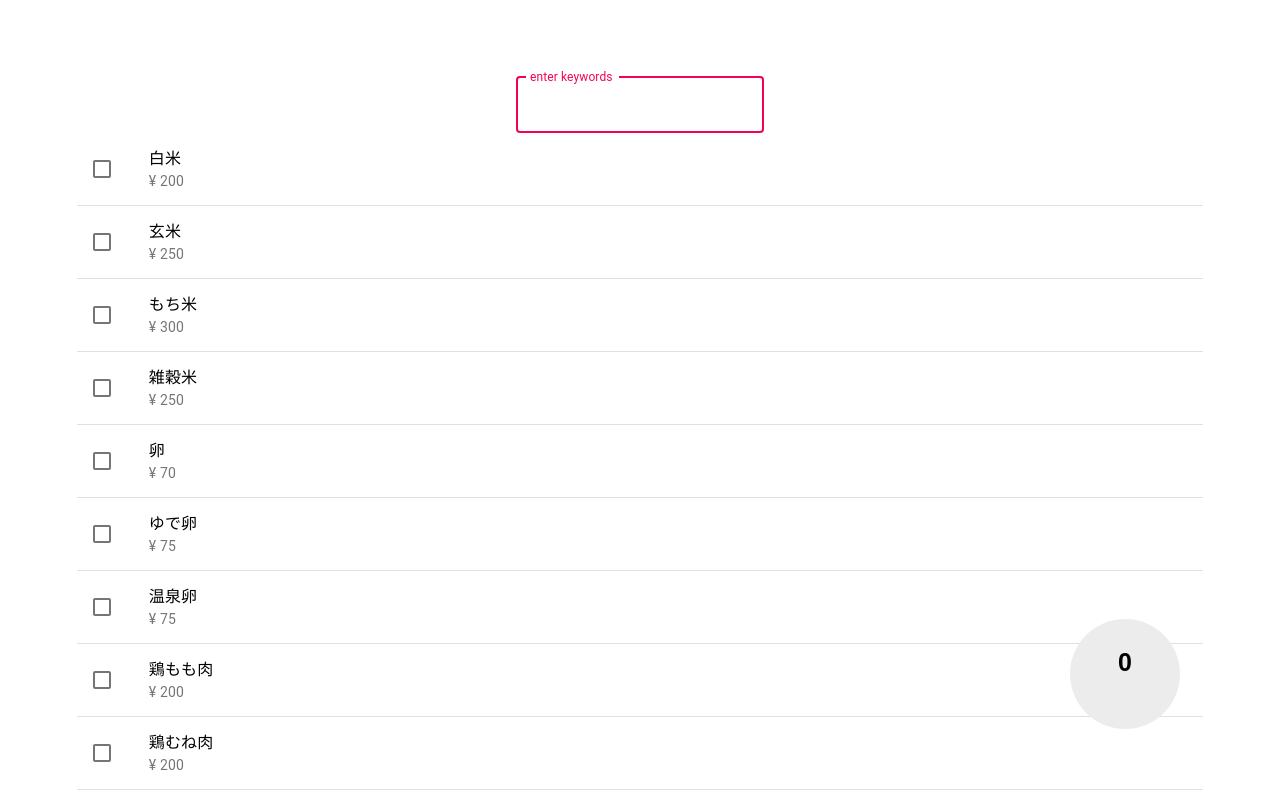
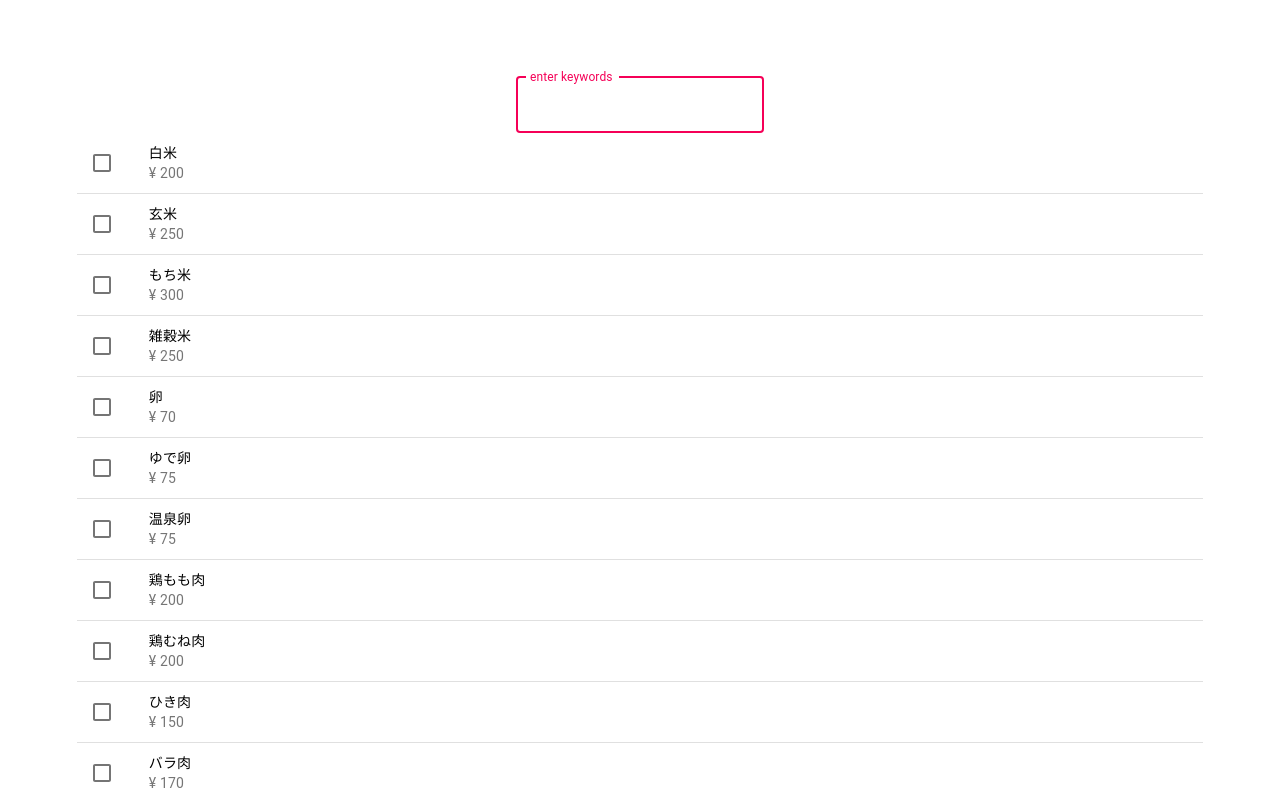
Before and after one commit to tamaokishie/foodexpenses, a React (Create React App) app: page /search in a window 1280 px wide. Both pictures are taken after a click on the element 640 px from the left and 104 px from the top of the page. Shown: the top 800 px of the page. Built offline with nearby package versions, Linux system fonts and the light colour scheme.

Commit message:
count削除

```diff
--- a/src/App.css
+++ b/src/App.css
@@ -17,14 +17,3 @@ header{
     text-align: center;
     margin: 6%;
 }
-h2{
-    position: fixed;
-    bottom: 50px;
-    right: 100px;
-    background: #ececec;
-    height: 110px;
-    width: 110px;
-    border-radius: 50%;
-    -moz-border-radius: 50%;
-    -webkit-border-radius: 50%;
-}
--- a/src/components/parts/AllFood.tsx
+++ /dev/null
@@ -1,26 +0,0 @@
-// カードを選んで登録したら食材が追加される
-
-// import Button from '@material-ui/core/Button';
-
-// export function AllFood() {
-//     return(
-//     <>
-//     <Button variant="contained" color="primary" disableElevation>
-//     Disable elevation
-//     </Button>
-//     </>
-//     )
-// }
-
-interface AllFoodProps {
-    count: number
-    size: number
-}
-
-export function AllFood({count, size}: AllFoodProps) {
-    return (
-    <>
-        <h2 style={{fontSize: size}}><br/>{ count }</h2>
-    </>
-    );
-}
--- /dev/null
+++ b/src/components/parts/OneListItem.tsx
@@ -0,0 +1,23 @@
+import { useState } from "react";
+import { Checkbox, ListItem, ListItemIcon, ListItemText } from "@material-ui/core";
+import { Item } from "../../models/item";
+
+// productsの一覧表示
+export function OneListItem({name, price}:Item){
+    const [inputCheck, setInputCheck] = useState(false)
+    return(
+        <ListItem
+            dense
+            button
+            alignItems="center" divider
+            onClick={() => setInputCheck(!inputCheck)}>
+            <ListItemIcon>
+                <Checkbox
+                    edge = "start"
+                    checked = {inputCheck}
+                />
+            </ListItemIcon>
+            <ListItemText primary={name} secondary={price} />
+        </ListItem>
+    )
+}
--- /dev/null
+++ b/src/models/item.tsx
@@ -0,0 +1,5 @@
+// Itemの型定義
+export interface Item {
+    name: string,
+    price: string
+}
--- a/src/pages/search/Search.tsx
+++ b/src/pages/search/Search.tsx
@@ -1,16 +1,8 @@
-// 検索したらカードが表示される（カードはSearchCard.tsx）
-
-import { Checkbox, ListItem, ListItemIcon, ListItemText, TextField } from "@material-ui/core";
 import { useEffect, useState } from "react";
-import { AllFood } from "../../components/parts/AllFood";
+import { TextField } from "@material-ui/core";
+import { Item } from "../../models/item";
+import { OneListItem } from "../../components/parts/OneListItem";
 import  products  from '../../data/food-expenses.json'
-
-// Itemの型定義
-interface Item {
-    name: string,
-    price: string
-}
-
 
 export function Search (){
 
@@ -18,26 +10,6 @@ export function Search (){
         name: "No Item Found",
         price: ""
     }
-    //カウント
-    const [count, setCount] = useState(0);
-    //
-
-    // productsの一覧表示(Material-UI)
-    const ListItems: React.FC<Item> = ({name, price}) => (
-        <ListItem
-            alignItems="center" divider
-            onClick={() =>
-                {setCount(count + 1);
-                    setInputCheck(!inputCheck);}}>
-            <ListItemIcon>
-                <Checkbox
-                    edge = "start"
-                    checked = {inputCheck}
-                />
-            </ListItemIcon>
-            <ListItemText primary={name} secondary={price} />
-        </ListItem>
-    )
 
     // 検索キーワードの入力を受け付けるUI
         //入力するキーワード（初期値は空）
@@ -46,8 +18,6 @@ export function Search (){
         const [showLists, setShowLists] = useState(false)
         // 検索したときにできる新たなリスト（配列）※初期値は空のため、productsを全件渡す
         const [filteredProducts, setFilteredProducts] = useState(products)
-        //クリックしたらcheckBoxにチェック(true), 何もしなかったらチェック付けない(false)
-        const [inputCheck, setInputCheck] = useState(false)
 
     // 入力したキーワードをすべて削除したら（""）、更新関数(setFilteredProducts)に初期値と同じproductsが渡される
         useEffect(() => {
@@ -70,13 +40,13 @@ export function Search (){
             setFilteredProducts(products)
             return
         }
-    //?
+
         const result = products.filter((product) =>
         searchKeywords.every((kw) => product.name.toLowerCase().indexOf(kw) !== -1)
     )
-    //?
-    setFilteredProducts(result.length ? result : [notProducts]);
-    }, [keyword]);
+
+    setFilteredProducts(result.length ? result : [notProducts])
+    }, [keyword])
 
     return(
     //入力ボックス(Material-UI)
@@ -87,12 +57,9 @@ export function Search (){
             variant="outlined"
             label="enter keywords"
             onChange={(e) => setKeyword(e.target.value)}
-        onClick={() => setShowLists(true)}
-        />
-
+            onClick={() => setShowLists(true)}/>
             {showLists &&
-        filteredProducts.map((v, i) => <ListItems key={i} name={v.name} price={v.price}/>)}
-        <AllFood count = {count} size = {25}></AllFood>
+            filteredProducts.map((v, i) =><OneListItem key={i} name={v.name} price={v.price}/>)}
         </>
     )
 }
```
Lines whose indentation alone changed are shown as unchanged.
